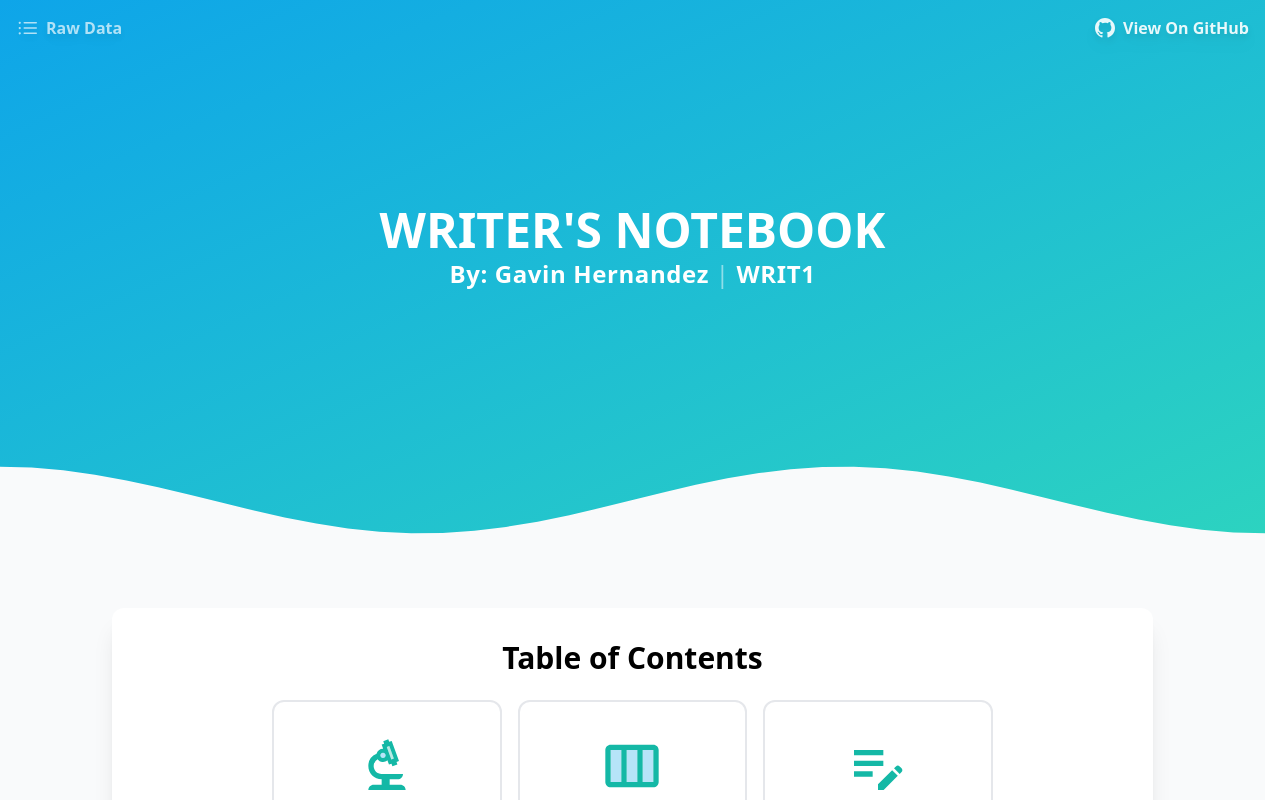
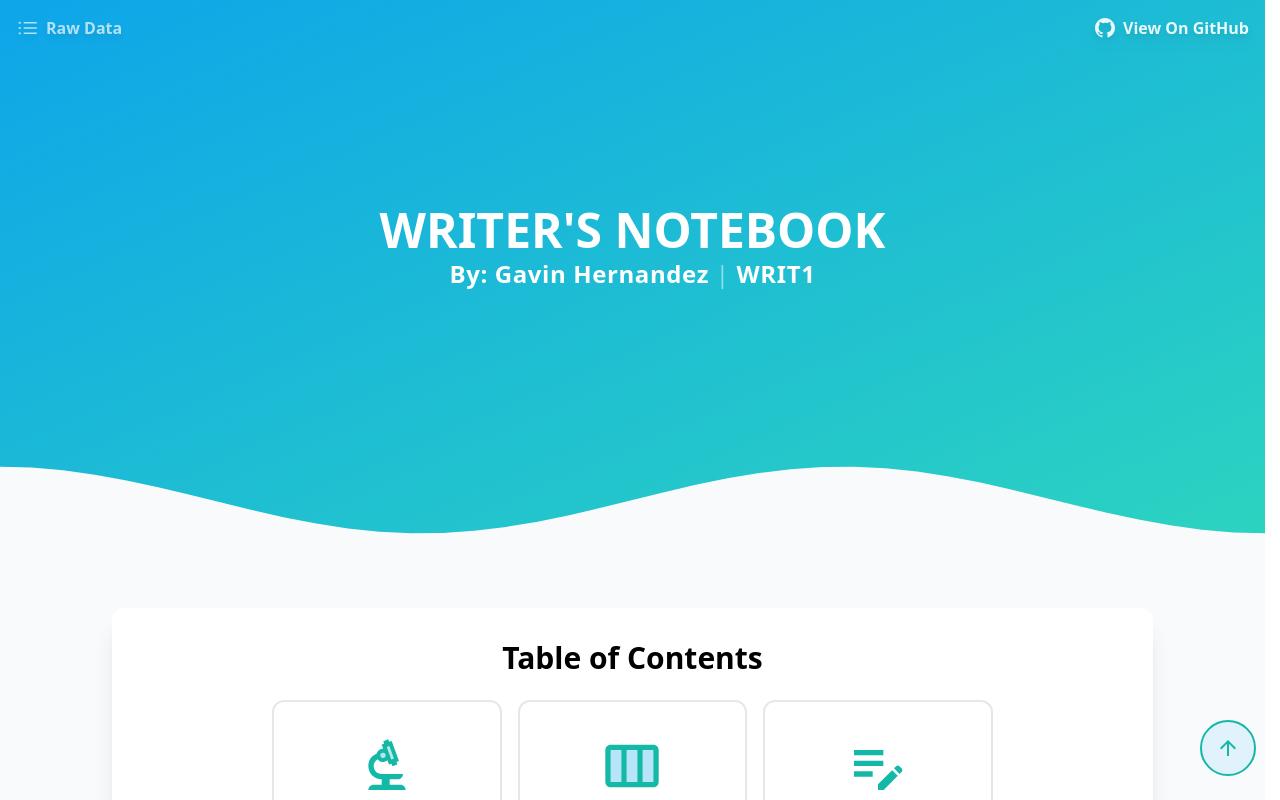
Before and after one commit to heather-loll/writers-notebook, a SvelteKit app: page / in a window 1280 px wide. Shown: the top 800 px of the page. Built offline with nearby package versions, Linux system fonts and the light colour scheme.

Commit message:
Add scroll to top button

```diff
--- a/src/routes/+page.svelte
+++ b/src/routes/+page.svelte
@@ -113,3 +113,14 @@
     >TailwindCSS</a
   >.
 </footer>
+
+<button
+  on:click={() => {
+    document.documentElement.scrollTo(0, 0);
+  }}
+  class="fixed bottom-6 right-6 p-3.5 border-2 border-primary-500 bg-secondary-300/20 hover:bg-secondary-300/50 rounded-full backdrop-blur-md transition-colors"
+>
+  <svg aria-hidden="true" class="w-6 h-6 fill-primary-500" viewBox="0 0 24 24">
+    <path d="m4 12 1.41 1.41L11 7.83V20h2V7.83l5.58 5.59L20 12l-8-8z" />
+  </svg>
+</button>
```
